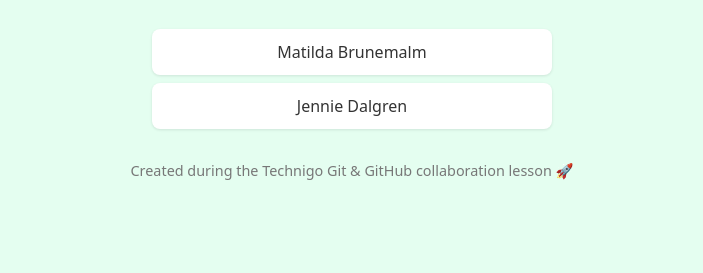
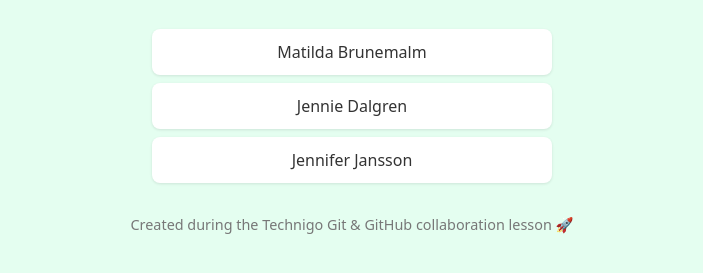
Before and after one commit to Technigo/fall25-github-branches-practice, a plain HTML site: page index.html in a window 1280 px wide. Shown: the part 151-424 px from the top of the page, without its empty margins (288-991 px from the left). Drawn offline with Linux system fonts and the light colour scheme.

Commit message:
Added my name to the list

```diff
--- a/index.html
+++ b/index.html
@@ -17,6 +17,7 @@
     <li>Matilda Brunemalm</li>
     <li>Jennie Dalgren</li>
     <!-- 👇 Students: add your name below this line 👇 -->
+      <li>Jennifer Jansson</li>
   </ul>
 
   <footer>Created during the Technigo Git & GitHub collaboration lesson 🚀</footer>
```
